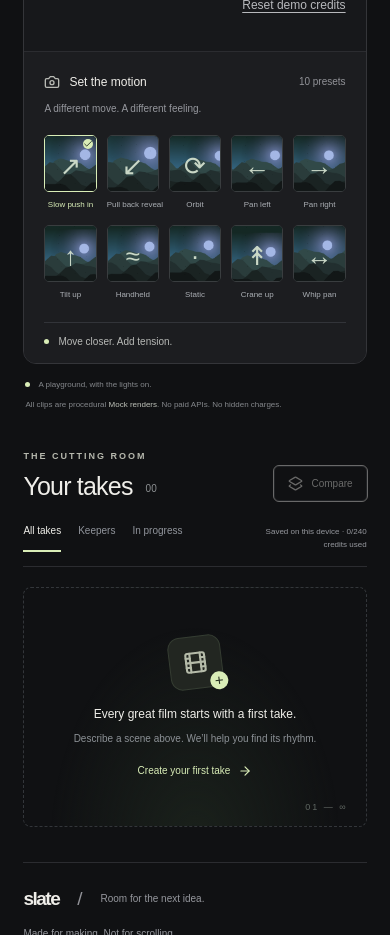
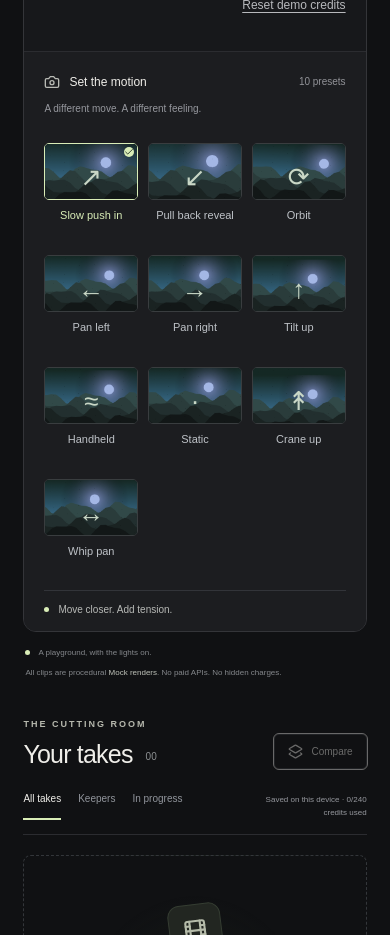
Before and after one commit to abhiramArise/8x_hiring, a Next.js app: page / in a window 390 px wide. Shown: the part 840-1775 px from the top of the page. Built offline with nearby package versions, Linux system fonts and the light colour scheme.

Commit message:
fix: improve take navigation and mobile dialog accessibility

```diff
--- a/src/app/globals.css
+++ b/src/app/globals.css
@@ -387,15 +387,19 @@ select {
   margin-top: 24px;
 }
 .preset {
+  min-width: 44px;
+  min-height: 96px;
+  border-radius: 6px;
   display: flex;
   flex-direction: column;
   gap: 8px;
   padding: 0;
   align-items: stretch;
-  font-size: 8px;
-  color: #aaaeb3;
+  font-size: 11px;
+  line-height: 1.4;
+  color: #bec2c7;
   text-align: center;
-  white-space: nowrap;
+  white-space: normal;
 }
 .preset-art {
   height: 64px;
@@ -795,6 +799,10 @@ canvas {
   margin-top: 12px;
 }
 dialog {
+  position: fixed;
+  inset: 0;
+  margin: auto;
+  height: fit-content;
   background: #191c1e;
   color: var(--text);
   border: 1px solid #4b5147;
@@ -802,7 +810,7 @@ dialog {
   padding: 25px;
   max-width: 1100px;
   width: 90vw;
-  max-height: 90vh;
+  max-height: calc(100dvh - 32px);
   overflow: auto;
 }
 dialog::backdrop {
@@ -961,7 +969,7 @@ dialog::backdrop {
     gap: 20px 6px;
   }
   .preset {
-    font-size: 7px;
+    font-size: 11px;
   }
   .preset-art {
     height: 58px;
@@ -1043,6 +1051,7 @@ dialog::backdrop {
     padding: 22px 20px 16px;
   }
   .preset-grid {
+    grid-template-columns: repeat(3, minmax(0, 1fr));
     gap: 16px 10px;
     margin-top: 18px;
   }
@@ -1050,7 +1059,7 @@ dialog::backdrop {
     height: 57px;
   }
   .preset {
-    font-size: 8px;
+    font-size: 11px;
   }
   .settings {
     grid-template-columns: repeat(2, 1fr);
@@ -1183,3 +1192,5 @@ dialog::backdrop {
 .credit-tools { display: flex; flex-wrap: wrap; align-items: center; justify-content: flex-end; gap: 8px 16px; margin-top: 8px; }
 .credit-tools .error { margin: 0; }
 .credit-tools button { min-height: 44px; text-decoration: underline; text-underline-offset: 3px; font-size: 12px; }
+
+.parent-link { padding: 6px 0; min-height: 44px; text-align: left; justify-content: flex-start; text-decoration: underline; text-underline-offset: 3px; color: var(--accent); overflow-wrap: anywhere; }
--- a/src/app/page.tsx
+++ b/src/app/page.tsx
@@ -125,6 +125,8 @@ export default function Home() {
   const file = useRef<HTMLInputElement>(null),
     promptRef = useRef<HTMLTextAreaElement>(null),
     dialogRef = useRef<HTMLDialogElement>(null),
+    dialogOpener = useRef<HTMLElement | null>(null),
+    closeResultButton = useRef<HTMLButtonElement>(null),
     storageAvailable = useRef(false),
     saveQueue = useRef<Promise<void>>(Promise.resolve());
   const total = 240,
@@ -235,10 +237,19 @@ export default function Home() {
     return () => cancelAnimationFrame(frame);
   }, [playing, view, compare]);
   useEffect(() => {
+    const dialog = dialogRef.current;
+    if (!dialog) return;
     if (view || compare) {
-      dialogRef.current?.showModal();
+      if (!dialog.open) {
+        dialogOpener.current = document.activeElement instanceof HTMLElement ? document.activeElement : null;
+        dialog.showModal();
+        closeResultButton.current?.focus();
+      }
     } else {
-      dialogRef.current?.close();
+      dialog.close();
+      const opener = dialogOpener.current;
+      dialogOpener.current = null;
+      if (opener) (opener.isConnected ? opener : promptRef.current)?.focus();
       setPlaying(false);
       setClock(0);
     }
@@ -348,6 +359,7 @@ export default function Home() {
       : tab === "active"
         ? active
         : jobs;
+  const parentTake = view?.parentId ? jobs.find((job) => job.id === view.parentId) : undefined;
   return (
     <>
       <a href="#create" className="skip">
@@ -856,7 +868,8 @@ export default function Home() {
       <dialog
         aria-labelledby="result-title"
         ref={dialogRef}
-        onCancel={() => {
+        onCancel={(event) => {
+          event.preventDefault();
           setView(null);
           setCompare(false);
         }}
@@ -873,6 +886,7 @@ export default function Home() {
           </h2>
           <button
             className="icon-button"
+            ref={closeResultButton}
             aria-label="Close result"
             disabled={exporting}
             onClick={() => {
@@ -935,6 +949,8 @@ export default function Home() {
         ) : view ? (
           <div className="result-grid">
             <div>
+              {view.status === "done" ? (
+                <>
               <Motion recipe={view.recipe} clock={clock} />
               <div className="playback">
                 <button
@@ -949,6 +965,14 @@ export default function Home() {
                   Mock render
                 </span>
               </div>
+                </>
+              ) : (
+                <div className="empty">
+                  <AlertCircle size={28} />
+                  <h3>This attempt has no finished clip.</h3>
+                  <p>{view.error ?? `This take is ${view.status}.`}</p>
+                </div>
+              )}
             </div>
             <div className="recipe-panel">
               <span className="eyebrow">THE RECIPE</span>
@@ -974,8 +998,21 @@ export default function Home() {
                 <dd>{view.costCredits} credits</dd>
                 {view.parentId && (
                   <>
-                    <dt>Parent take / attempt</dt>
-                    <dd>{view.parentId.slice(0, 8)}</dd>
+                    <dt>Parent take</dt>
+                    <dd>
+                      {parentTake ? (
+                        <button className="parent-link" disabled={exporting}
+                          aria-label={`Open parent take: ${parentTake.recipe.prompt}`}
+                          onClick={() => {
+                            setView(parentTake);
+                            setClock(0);
+                            setPlaying(false);
+                            closeResultButton.current?.focus();
+                          }}>
+                          {parentTake.recipe.prompt.trim().slice(0, 80) || "Untitled take"}{parentTake.recipe.prompt.trim().length > 80 ? "…" : ""}
+                        </button>
+                      ) : <span className="muted">Parent take is no longer available on this device.</span>}
+                    </dd>
                   </>
                 )}
               </dl>
@@ -987,7 +1024,7 @@ export default function Home() {
                 <RotateCcw size={15} />
                 Remix this take
               </button>
-              {canRecord ? (
+              {view.status === "done" && (canRecord ? (
                 <button
                   className="outline"
                   disabled={exporting}
@@ -1005,7 +1042,7 @@ export default function Home() {
                   WebM download is unavailable in this browser. Preview and
                   remix still work.
                 </p>
-              )}
+              ))}
               {exporting && (
                 <p className="small-muted">
                   Keep this tab visible for {view.recipe.durationSec} seconds.
```
Also changed, not shown: 2 other files (tests, documents, lock files or other folders).
